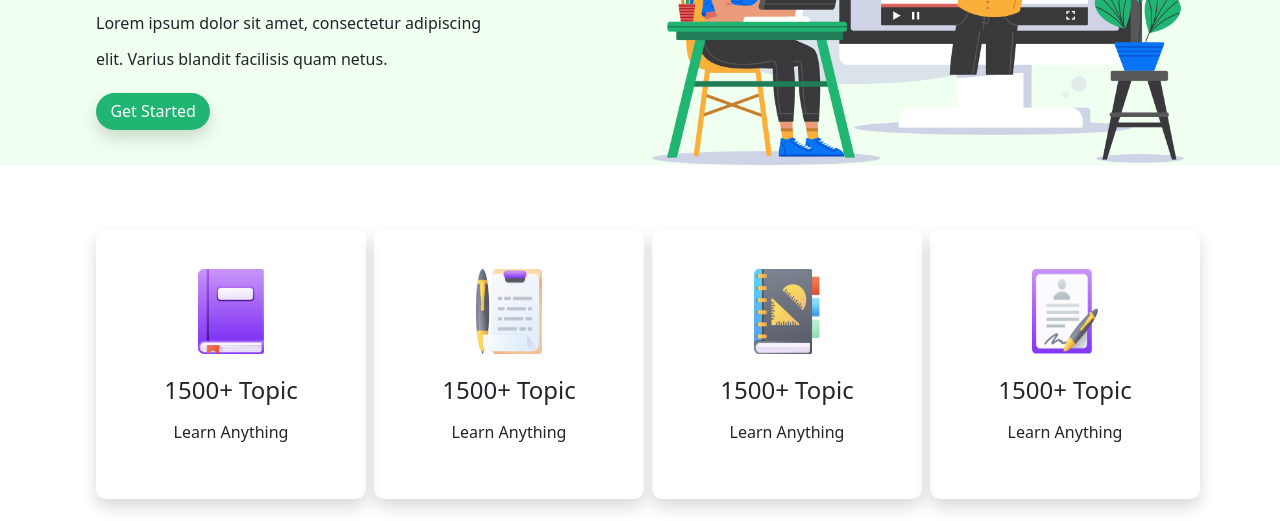
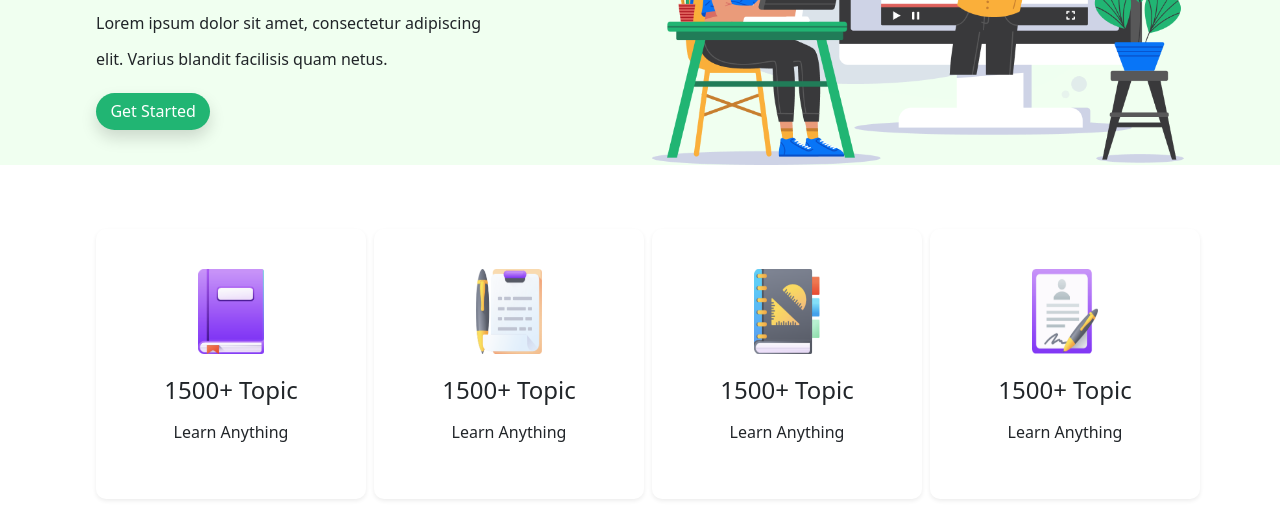
Before and after one commit to ShahidaMahtab/E_School_project, a plain HTML site: page index.html in a window 1280 px wide. Shown: the part 279-800 px from the top of the page. Drawn offline with nearby package versions, Linux system fonts and the light colour scheme.

Commit message:
bug fixed

```diff
--- a/index.html
+++ b/index.html
@@ -112,7 +112,7 @@
                   d-flex
                   align-items-center
                   justify-content-center
-                  shadow
+                  shadow-sm
                 "
               >
                 <div class="books-text">
@@ -134,7 +134,7 @@
                   d-flex
                   align-items-center
                   justify-content-center
-                  shadow
+                  shadow-sm
                 "
               >
                 <div class="books-text">
@@ -156,7 +156,7 @@
                   d-flex
                   align-items-center
                   justify-content-center
-                  shadow
+                  shadow-sm
                 "
               >
                 <div class="books-text">
@@ -178,7 +178,7 @@
                   d-flex
                   align-items-center
                   justify-content-center
-                  shadow
+                  shadow-sm
                 "
               >
                 <div class="books-text">
```
